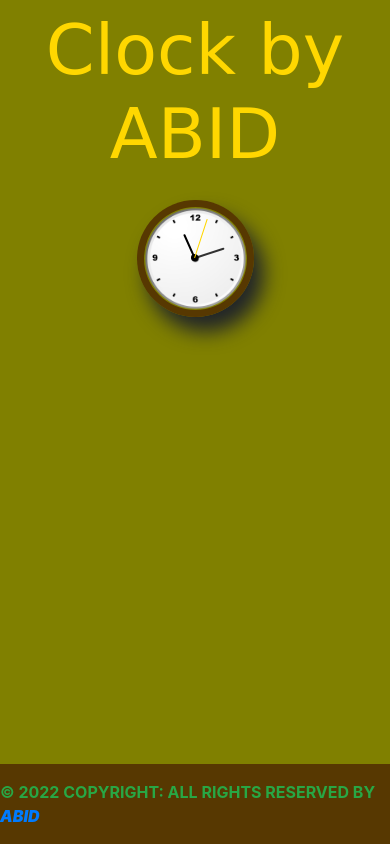
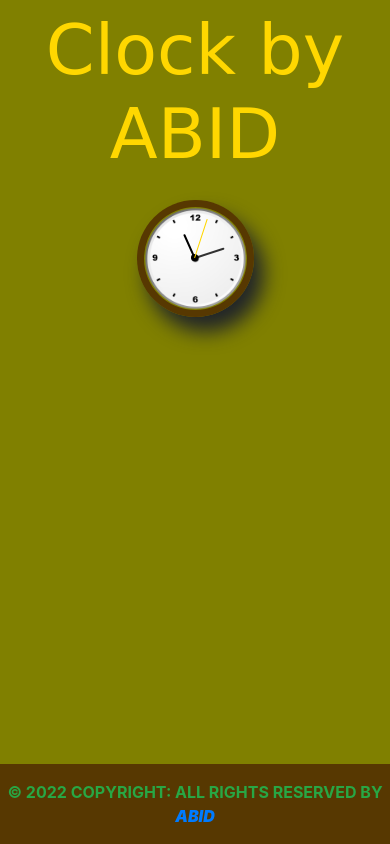
Before and after one commit to TalhaAbid1/Responsive-Analog-Clock-ABID, a plain HTML site: page index.html in a window 390 px wide. Drawn offline with nearby package versions, Linux system fonts and the light colour scheme; a web font is replaced by a local one.

Commit message:
Setting Footer
Making it Responsive

```diff
--- a/index.html
+++ b/index.html
@@ -26,7 +26,7 @@
 	</div>
 	<!-- Footer -->
 	<footer>
-		<div class="footer-copyright text-lg-center font-weight-bold text-uppercase text-success py-3 ">© 2022 Copyright: All Rights Reserved By
+		<div class="footer-copyright text-center text-lg-center font-weight-bold text-uppercase text-success py-3 ">© 2022 Copyright: All Rights Reserved By
 			<a href="https://github.com/talhaAbid1" target="_blank" rel="noopener noreferrer"> <i><b>ABID</b></i></a>
 		</div>
 	</footer>
```
